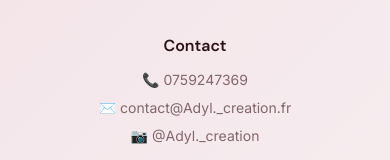
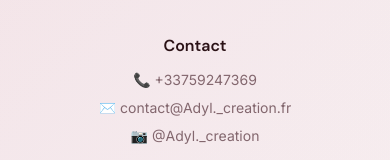
Before and after one commit to lyesDOUKI/adyl-creation-front, a React (Vite) app: page /contact in a window 390 px wide. Shown: the part 1488-1648 px from the top of the page. Built offline with nearby package versions, Linux system fonts and the light colour scheme; the HTML template or start-up script is replaced by a standard one.

Commit message:
patch: add france suffix to number phone

```diff
--- a/src/components/layout/Footer.tsx
+++ b/src/components/layout/Footer.tsx
@@ -29,7 +29,7 @@ export const Footer = () => (
         <div>
           <p className="font-heading font-semibold mb-3 text-foreground">Contact</p>
           <div className="text-sm text-muted-foreground space-y-2">
-            <p>📞 0759247369</p>
+            <p>📞 +33759247369</p>
             <p>✉️ contact@Adyl._creation.fr</p>
             <p>📷 @Adyl._creation</p>
           </div>
```
